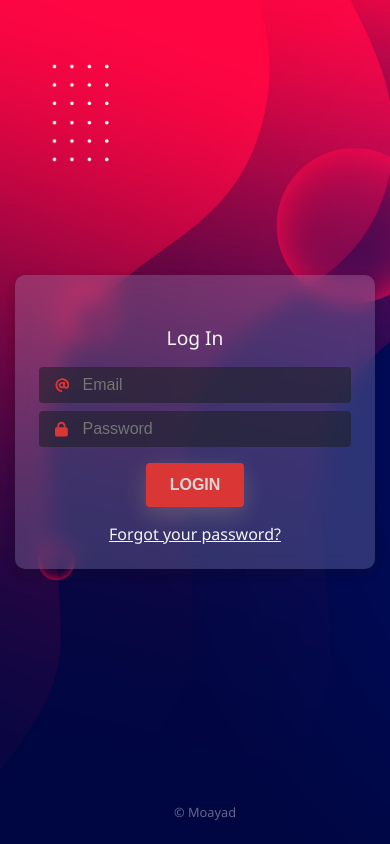
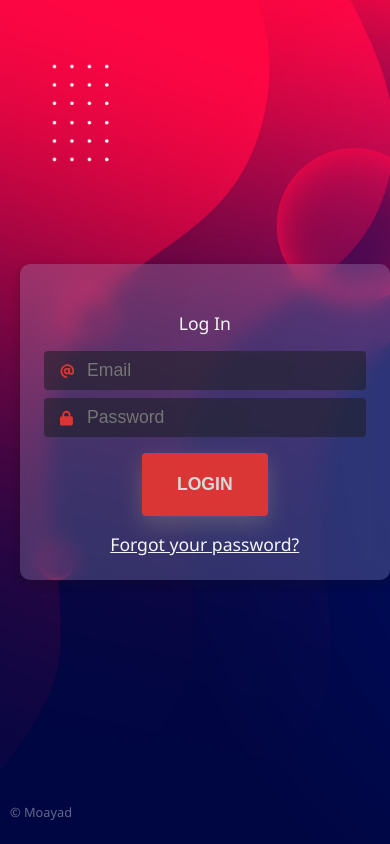
Before and after one commit to MoayadAlshehry/Activity-1, a plain HTML site: page index.html in a window 390 px wide. Drawn offline with Linux system fonts and the light colour scheme.

Commit message:
Update style.css

```diff
--- a/style.css
+++ b/style.css
@@ -7,23 +7,20 @@ body {
     background-image: url(abstract-navy-red-background-design-sr17012401.jpg);
     background-size: cover;
     background-repeat: no-repeat;
-    justify-content: center; /* Center the card */
+    justify-content: left;
     align-items: center;
     height: 100vh;
-    text-align: center;
 }
 
 .card {
-    width: 100%;
-    max-width: 400px; /* Make the card width responsive */
-    padding: 2rem 2rem; /* Reduce padding on smaller screens */
+    width: 190px;
+    padding: 5rem 5rem;
     border-radius: 10px;
-    background: rgba(178, 181, 223, 0.25);
+    text-align: center;
+    background: #b2b5df41;
     backdrop-filter: blur(10px);
-    box-shadow: 0 4px 10px rgba(15, 16, 20, 0.31);
-    margin-left: auto;
-    margin-right: auto;
-    /* Ensure the card is centered in all screen sizes */
+    box-shadow: 0 4px 10px #0f10144e;
+    margin-left: 30vh;
 }
 
 .field {
@@ -105,31 +102,57 @@ p {
     padding: 10px;
 }
 
-/* Responsive Design */
-@media (max-width: 600px) {
+/* التعديلات الخاصة بالتصميم للجوال */
+@media (max-width: 768px) {
     .card {
-        padding: 1.5rem;
-        width: 80%;
+        width: 80%; /* جعل عرض البطاقة أكبر ليتناسب مع شاشات الجوال */
+        padding: 2rem; /* تقليل المسافة حول محتوى البطاقة */
+        margin-left: 10%; /* تعديل الهامش ليكون مناسبًا على الجوال */
     }
 
     .title {
-        font-size: 1.2em; /* Adjust title size for small screens */
+        font-size: 1.2em; /* تصغير حجم العنوان ليتناسب مع الجوال */
     }
 
     .input-field {
-        font-size: 1em; /* Larger input text for easier typing */
+        font-size: 1em; /* جعل الخط داخل الحقول أكبر لسهولة القراءة */
     }
 
     .btn {
-        font-size: 1em;
-        padding: 0.8em 1.5em;
+        font-size: 1em; /* جعل حجم الخط أكبر قليلاً للزر */
+        padding: 1em 1.5em; /* زيادة حجم الزر لتسهيل النقر عليه */
     }
 
     .btn-link {
-        font-size: 1em;
+        font-size: 1em; /* تصغير حجم الخط للرابط */
     }
 
     p {
-        font-size: 0.8em; /* Adjust footer text for mobile */
+        font-size: 0.8em; /* تعديل حجم النص في الفوتر للجوال */
     }
 }
+
+@media (max-width: 480px) {
+    .card {
+        width: 90%; /* جعل البطاقة أكثر اتساعًا على الشاشات الصغيرة */
+        padding: 1.5rem; /* تقليل المسافة حول البطاقة أكثر */
+        margin-left: 5%; /* زيادة الهامش من الجانبين لتناسب الشاشات الأصغر */
+    }
+
+    .title {
+        font-size: 1.1em; /* تقليل حجم العنوان أكثر في الشاشات الصغيرة */
+    }
+
+    .input-field {
+        font-size: 1.1em; /* زيادة حجم النص داخل الحقول لتسهيل الكتابة */
+    }
+
+    .btn {
+        font-size: 1.1em; /* زيادة حجم الزر ليصبح أكثر وضوحًا على الشاشات الصغيرة */
+        padding: 1.2em 2em; /* جعل الزر أكبر لسهولة التفاعل */
+    }
+
+    .btn-link {
+        font-size: 1.1em; /* تكبير حجم الخط في الرابط */
+    }
+}
```
